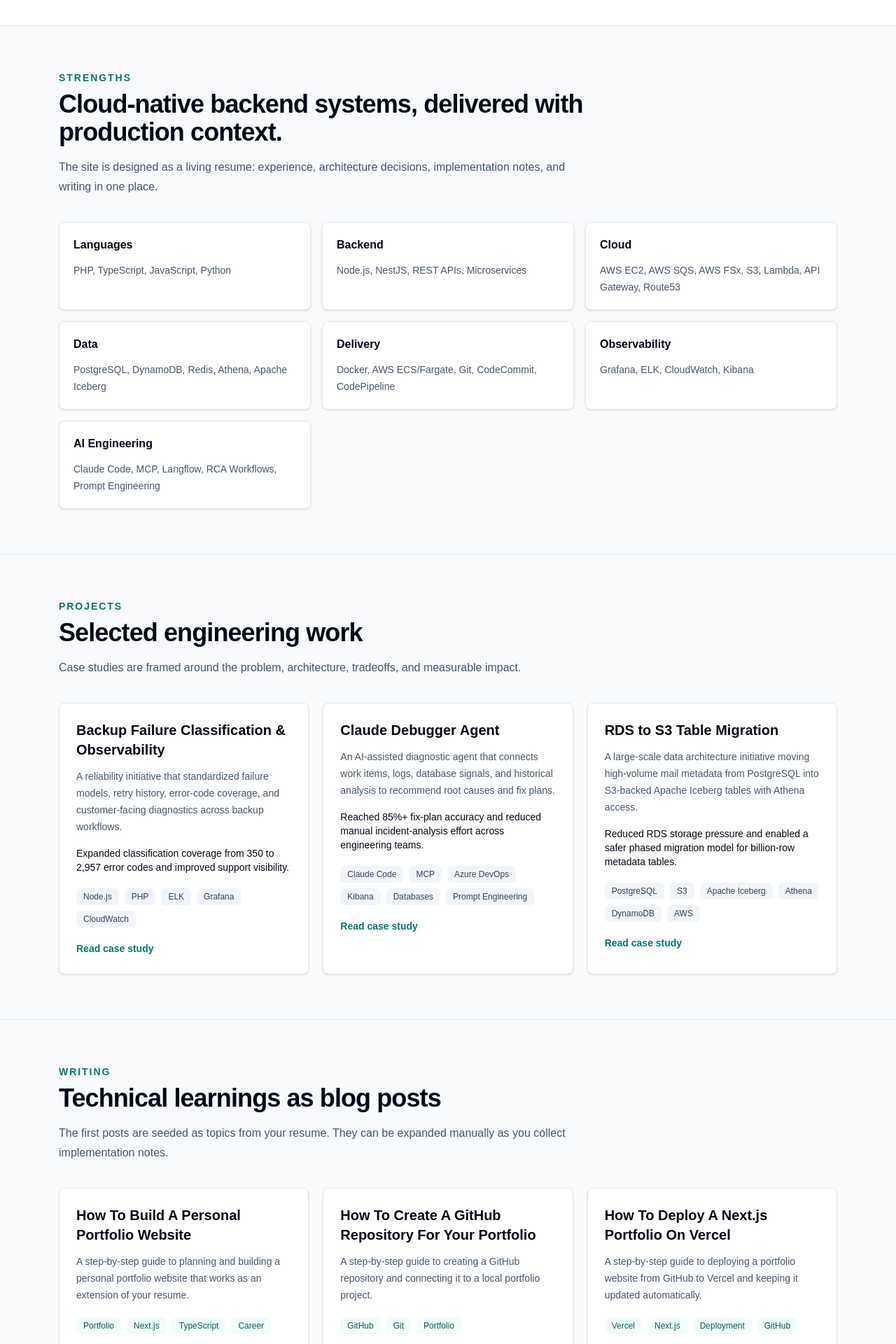
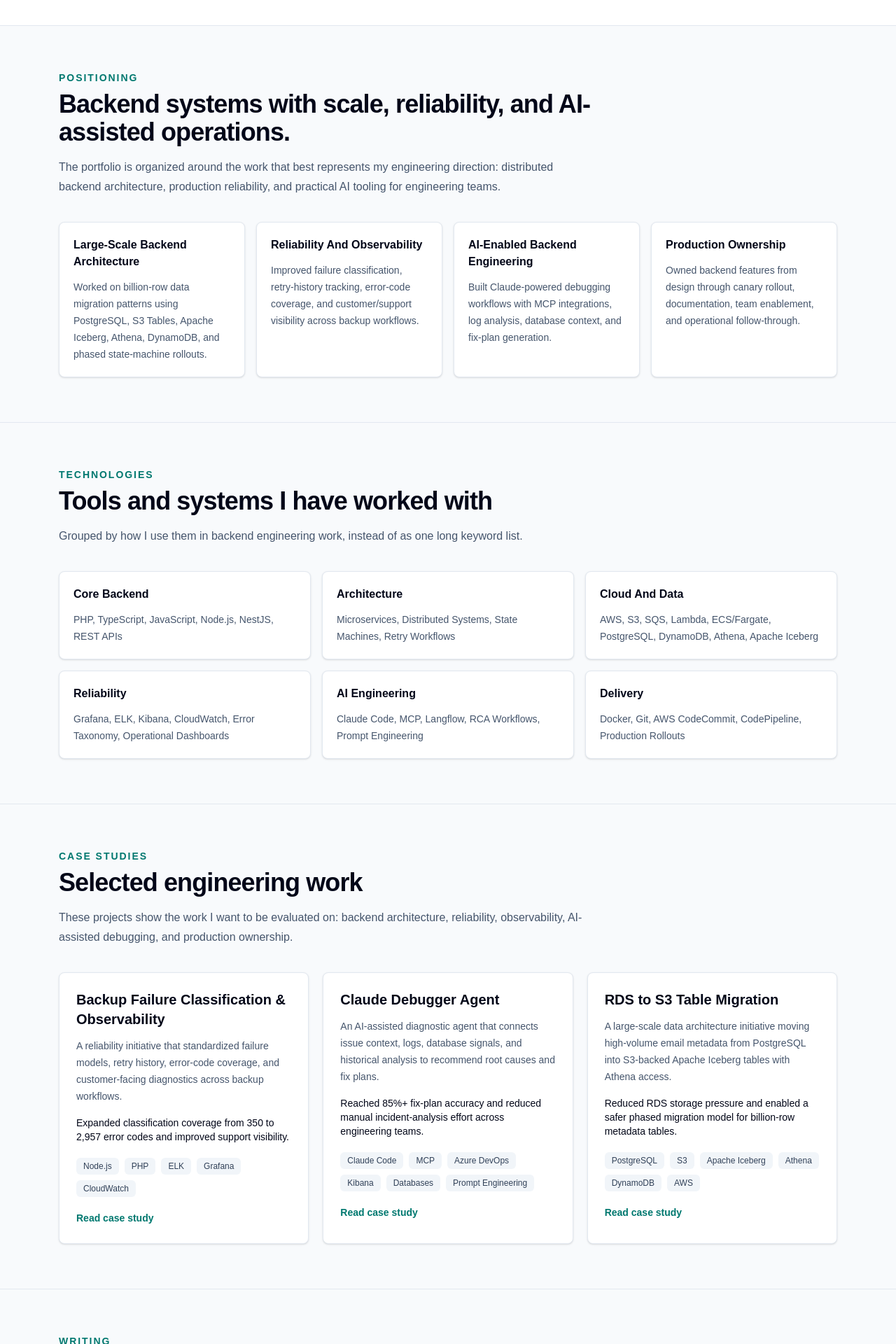
Before and after one commit to Lokesh-Burma/Personal-Portfolio, a Next.js app: page / in a window 1280 px wide. Shown: the part 760-2680 px from the top of the page at 70% size. Built offline with nearby package versions, Linux system fonts and the light colour scheme.

Commit message:
Refine portfolio content positioning

```diff
--- a/app/experience/page.tsx
+++ b/app/experience/page.tsx
@@ -1,13 +1,13 @@
 import { Section } from "@/components/section";
-import { experience, highlights } from "@/lib/profile";
+import { experience, highlights, impactAreas } from "@/lib/profile";
 
 export default function ExperiencePage() {
   return (
     <main>
       <Section
         eyebrow="Experience"
-        title="Five years building cloud-native SaaS backends"
-        intro="A concise version of the resume, with emphasis on architecture, reliability, observability, and measurable outcomes."
+        title="Senior backend engineering with production ownership"
+        intro="A concise view of my work, grouped around architecture, reliability, AI-assisted engineering, and operating SaaS systems in production."
       >
         <div className="space-y-6">
           {experience.map((item) => (
@@ -33,7 +33,22 @@
         </div>
       </Section>
 
-      <Section eyebrow="Impact" title="Resume highlights">
+      <Section
+        eyebrow="Impact themes"
+        title="What I want visitors to remember"
+        intro="Rather than treating every task equally, these are the themes that best describe the kind of engineering work I do."
+      >
+        <div className="grid gap-4 md:grid-cols-2">
+          {impactAreas.map((area) => (
+            <div className="rounded-lg border border-slate-200 bg-white p-5 shadow-sm" key={area.title}>
+              <h3 className="font-semibold text-slate-950">{area.title}</h3>
+              <p className="mt-3 text-sm leading-6 text-slate-600">{area.text}</p>
+            </div>
+          ))}
+        </div>
+      </Section>
+
+      <Section eyebrow="Proof points" title="Selected highlights">
         <div className="grid gap-4 md:grid-cols-2">
           {highlights.map((item) => (
             <div className="rounded-lg border border-slate-200 bg-white p-5 text-sm leading-6 text-slate-700 shadow-sm" key={item}>
--- a/app/page.tsx
+++ b/app/page.tsx
@@ -2,11 +2,20 @@
 import { PostCard, ProjectCard } from "@/components/cards";
 import { Section } from "@/components/section";
 import { getAllBlogPosts, getAllProjects } from "@/lib/content";
-import { highlights, profile, skills } from "@/lib/profile";
+import { highlights, impactAreas, profile, skills } from "@/lib/profile";
+
+const featuredPostSlugs = [
+  "zero-downtime-data-migration-patterns",
+  "debugging-distributed-backup-systems",
+  "understanding-how-this-frontend-portfolio-app-works",
+];
 
 export default function Home() {
   const projects = getAllProjects().slice(0, 3);
-  const posts = getAllBlogPosts().slice(0, 3);
+  const allPosts = getAllBlogPosts();
+  const posts = allPosts
+    .filter((post) => featuredPostSlugs.includes(post.slug))
+    .sort((a, b) => featuredPostSlugs.indexOf(a.slug) - featuredPostSlugs.indexOf(b.slug));
 
   return (
     <main>
@@ -14,7 +23,7 @@
         <div className="mx-auto grid min-h-[calc(100vh-73px)] max-w-6xl content-center gap-12 px-5 py-16 lg:grid-cols-[1.15fr_0.85fr] lg:items-center">
           <div>
             <p className="text-sm font-semibold uppercase tracking-[0.14em] text-teal-700">
-              Backend Software Engineer
+              Senior Software Engineer | AI-enabled backend systems
             </p>
             <h1 className="mt-5 max-w-4xl text-5xl font-semibold tracking-tight text-slate-950 md:text-7xl">
               Lokesh Burma
@@ -25,7 +34,7 @@
                 className="rounded-md bg-slate-950 px-5 py-3 text-sm font-semibold text-white transition hover:bg-slate-800"
                 href="/projects"
               >
-                View projects
+                View case studies
               </Link>
               <Link
                 className="rounded-md border border-slate-300 px-5 py-3 text-sm font-semibold text-slate-950 transition hover:bg-slate-100"
@@ -36,9 +45,9 @@
             </div>
           </div>
           <div className="rounded-lg border border-slate-200 bg-slate-50 p-6">
-            <h2 className="text-sm font-semibold uppercase tracking-[0.14em] text-slate-500">Current focus</h2>
+            <h2 className="text-sm font-semibold uppercase tracking-[0.14em] text-slate-500">Engineering impact</h2>
             <div className="mt-5 space-y-4">
-              {highlights.slice(0, 4).map((item) => (
+              {highlights.map((item) => (
                 <p className="border-l-2 border-teal-600 pl-4 text-sm leading-6 text-slate-700" key={item}>
                   {item}
                 </p>
@@ -49,9 +58,24 @@
       </section>
 
       <Section
-        eyebrow="Strengths"
-        title="Cloud-native backend systems, delivered with production context."
-        intro="The site is designed as a living resume: experience, architecture decisions, implementation notes, and writing in one place."
+        eyebrow="Positioning"
+        title="Backend systems with scale, reliability, and AI-assisted operations."
+        intro="The portfolio is organized around the work that best represents my engineering direction: distributed backend architecture, production reliability, and practical AI tooling for engineering teams."
+      >
+        <div className="grid gap-4 md:grid-cols-2 lg:grid-cols-4">
+          {impactAreas.map((area) => (
+            <div className="rounded-lg border border-slate-200 bg-white p-5 shadow-sm" key={area.title}>
+              <h3 className="font-semibold text-slate-950">{area.title}</h3>
+              <p className="mt-3 text-sm leading-6 text-slate-600">{area.text}</p>
+            </div>
+          ))}
+        </div>
+      </Section>
+
+      <Section
+        eyebrow="Technologies"
+        title="Tools and systems I have worked with"
+        intro="Grouped by how I use them in backend engineering work, instead of as one long keyword list."
       >
         <div className="grid gap-4 md:grid-cols-2 lg:grid-cols-3">
           {skills.map((skill) => (
@@ -64,9 +88,9 @@
       </Section>
 
       <Section
-        eyebrow="Projects"
+        eyebrow="Case studies"
         title="Selected engineering work"
-        intro="Case studies are framed around the problem, architecture, tradeoffs, and measurable impact."
+        intro="These projects show the work I want to be evaluated on: backend architecture, reliability, observability, AI-assisted debugging, and production ownership."
       >
         <div className="grid gap-5 lg:grid-cols-3">
           {projects.map((project) => (
@@ -77,8 +101,8 @@
 
       <Section
         eyebrow="Writing"
-        title="Technical learnings as blog posts"
-        intro="The first posts are seeded as topics from your resume. They can be expanded manually as you collect implementation notes."
+        title="Engineering notes"
+        intro="Featured posts focus on backend systems and how I reason about architecture, debugging, and this frontend portfolio as a backend engineer."
       >
         <div className="grid gap-5 lg:grid-cols-3">
           {posts.map((post) => (
--- a/content/blog/zero-downtime-data-migration-patterns.mdx
+++ b/content/blog/zero-downtime-data-migration-patterns.mdx
@@ -13,7 +13,7 @@
 
 ## The Migration Context
 
-The system had high-volume mail metadata tables in PostgreSQL. Some tables had billions of rows and were major RDS storage cost drivers.
+The system had high-volume email metadata tables in PostgreSQL. Some tables had billions of rows and were major RDS storage cost drivers.
 
 The target architecture moved older historical data to S3 Tables using Apache Iceberg and Athena, while keeping recent operational data in PostgreSQL.
 
--- a/content/projects/claude-debugger-agent.mdx
+++ b/content/projects/claude-debugger-agent.mdx
@@ -1,13 +1,13 @@
 ---
 title: "Claude Debugger Agent"
 stack: ["Claude Code", "MCP", "Azure DevOps", "Kibana", "Databases", "Prompt Engineering"]
-summary: "An AI-assisted diagnostic agent that connects work items, logs, database signals, and historical analysis to recommend root causes and fix plans."
+summary: "An AI-assisted diagnostic agent that connects issue context, logs, database signals, and historical analysis to recommend root causes and fix plans."
 outcome: "Reached 85%+ fix-plan accuracy and reduced manual incident-analysis effort across engineering teams."
 ---
 
 # Claude Debugger Agent
 
-Production debugging in distributed SaaS systems is often slow because the relevant clues are spread across work items, logs, databases, historical analysis, and team knowledge.
+Production debugging in distributed SaaS systems is often slow because the relevant clues are spread across issue context, logs, databases, historical analysis, and team knowledge.
 
 This project explored how an AI debugging agent could reduce manual triage effort and make root-cause analysis more repeatable.
 
@@ -17,7 +17,7 @@
 
 Engineers had to:
 
-- Read work items.
+- Read incident context.
 - Search logs.
 - Correlate errors across systems.
 - Inspect database state.
@@ -57,7 +57,7 @@
 The debugging flow followed a structured process.
 
 - Start with an issue or incident.
-- Fetch work-item details.
+- Fetch issue details.
 - Retrieve related log signals.
 - Pull previous analysis where available.
 - Inspect database context when required.
--- a/content/projects/rds-to-s3-table-migration.mdx
+++ b/content/projects/rds-to-s3-table-migration.mdx
@@ -1,19 +1,19 @@
 ---
 title: "RDS to S3 Table Migration"
 stack: ["PostgreSQL", "S3", "Apache Iceberg", "Athena", "DynamoDB", "AWS"]
-summary: "A large-scale data architecture initiative moving high-volume mail metadata from PostgreSQL into S3-backed Apache Iceberg tables with Athena access."
+summary: "A large-scale data architecture initiative moving high-volume email metadata from PostgreSQL into S3-backed Apache Iceberg tables with Athena access."
 outcome: "Reduced RDS storage pressure and enabled a safer phased migration model for billion-row metadata tables."
 ---
 
 # RDS to S3 Table Migration
 
-This project focused on moving high-volume Gmail and Outlook metadata from PostgreSQL into S3 Tables using Apache Iceberg and Athena, while keeping recent operational data in PostgreSQL.
+This project focused on moving high-volume email metadata from PostgreSQL into S3 Tables using Apache Iceberg and Athena, while keeping recent operational data in PostgreSQL.
 
 The core challenge was not only moving data. The harder part was changing read and write paths safely while the production system continued serving customers.
 
 ## Problem
 
-Two mail metadata tables had grown to billions of rows and had become major RDS storage cost drivers.
+Two email metadata tables had grown to billions of rows and had become major RDS storage cost drivers.
 
 The migration goal was to:
 
@@ -25,7 +25,7 @@
 
 ## My Role
 
-I owned the backend graph-service implementation for both Gmail and Outlook migration flows.
+I owned the backend graph-service implementation for both email migration flows.
 
 My ownership included:
 
@@ -40,7 +40,7 @@
 
 The migration used a phased state-machine approach.
 
-- State 0: Add DynamoDB dual writes for new Gmail and Outlook entries before migration starts.
+- State 0: Add DynamoDB dual writes for new email entries before migration starts.
 - State 1: Enable direct writes to S3, RDS, and DynamoDB.
 - State 2: Prefer DynamoDB-first reads with RDS fallback.
 
--- a/lib/content.ts
+++ b/lib/content.ts
@@ -22,6 +22,13 @@
 type ContentKind = "blog" | "projects";
 
 const contentRoot = path.join(process.cwd(), "content");
+
+const blogPriority: Record<string, number> = {
+  "zero-downtime-data-migration-patterns": 0,
+  "debugging-distributed-backup-systems": 1,
+  "understanding-how-this-frontend-portfolio-app-works": 2,
+  "from-php-monolith-to-microservices": 3,
+};
 
 function parseFrontmatter(source: string) {
   const match = source.match(/^---\n([\s\S]*?)\n---\n?([\s\S]*)$/);
@@ -69,10 +76,22 @@
     .map((file) => file.replace(/\.mdx$/, ""));
 }
 
+function getBlogRank(slug: string) {
+  return blogPriority[slug] ?? 100;
+}
+
 export function getAllBlogPosts(): BlogPost[] {
   return getSlugs("blog")
     .map((slug) => getBlogPost(slug))
-    .sort((a, b) => b.date.localeCompare(a.date));
+    .sort((a, b) => {
+      const priorityDiff = getBlogRank(a.slug) - getBlogRank(b.slug);
+
+      if (priorityDiff !== 0) {
+        return priorityDiff;
+      }
+
+      return b.date.localeCompare(a.date);
+    });
 }
 
 export function getBlogPost(slug: string): BlogPost {
--- a/lib/profile.ts
+++ b/lib/profile.ts
@@ -3,53 +3,63 @@
   title: "Senior Software Engineer",
   location: "Hyderabad, India",
   email: "lokesh.burma@outlook.com",
-  phone: "9133283812",
   linkedin: "https://www.linkedin.com/in/lokeshburma",
   resumeHref: "/Lokesh_Burma_Resume_Latest.pdf",
   summary:
-    "Backend-focused software engineer with 5 years of experience building and scaling cloud-native SaaS systems. Strong in high-throughput, low-latency backend architecture with a practical focus on reliability, performance, cost efficiency, and operational excellence.",
+    "Senior Software Engineer focused on cloud-native backend systems, reliability, large-scale data movement, and AI-assisted engineering workflows. I build production backend systems that are easier to scale, observe, debug, and operate.",
 };
 
 export const skills = [
   {
-    group: "Languages",
-    items: ["PHP", "TypeScript", "JavaScript", "Python"],
+    group: "Core Backend",
+    items: ["PHP", "TypeScript", "JavaScript", "Node.js", "NestJS", "REST APIs"],
   },
   {
-    group: "Backend",
-    items: ["Node.js", "NestJS", "REST APIs", "Microservices"],
+    group: "Architecture",
+    items: ["Microservices", "Distributed Systems", "State Machines", "Retry Workflows"],
   },
   {
-    group: "Cloud",
-    items: ["AWS EC2", "AWS SQS", "AWS FSx", "S3", "Lambda", "API Gateway", "Route53"],
+    group: "Cloud And Data",
+    items: ["AWS", "S3", "SQS", "Lambda", "ECS/Fargate", "PostgreSQL", "DynamoDB", "Athena", "Apache Iceberg"],
   },
   {
-    group: "Data",
-    items: ["PostgreSQL", "DynamoDB", "Redis", "Athena", "Apache Iceberg"],
-  },
-  {
-    group: "Delivery",
-    items: ["Docker", "AWS ECS/Fargate", "Git", "CodeCommit", "CodePipeline"],
-  },
-  {
-    group: "Observability",
-    items: ["Grafana", "ELK", "CloudWatch", "Kibana"],
+    group: "Reliability",
+    items: ["Grafana", "ELK", "Kibana", "CloudWatch", "Error Taxonomy", "Operational Dashboards"],
   },
   {
     group: "AI Engineering",
     items: ["Claude Code", "MCP", "Langflow", "RCA Workflows", "Prompt Engineering"],
   },
+  {
+    group: "Delivery",
+    items: ["Docker", "Git", "AWS CodeCommit", "CodePipeline", "Production Rollouts"],
+  },
 ];
 
 export const highlights = [
-  "Owned backend graph-service changes for a billion-row PostgreSQL to S3 Tables migration using Apache Iceberg, Athena, and DynamoDB lookup caching.",
-  "Implemented a phased migration state machine covering DynamoDB dual writes, direct S3 writes, and DynamoDB-first reads with RDS fallback.",
-  "Delivered production canary rollout for large-scale mail metadata migration with zero impact on unrelated customers.",
-  "Expanded backup failure classification from 350 to 2,957 error codes across backup, restore, export, and post-processing workflows.",
-  "Built a Claude-powered debugging agent with Azure DevOps, Kibana, and database integrations, reaching 85%+ fix-plan accuracy.",
-  "Resolved 196 production work items across Gmail, Outlook, Drive, Slack, Salesforce, Cloud Mover, and related platform areas.",
-  "Built Grafana monitoring for onboarding pending users across trial and paid accounts to improve operational visibility.",
-  "Delivered 15 user stories and owned 17 production deployments while supporting incident and customer-ticket responsibilities.",
+  "Designed phased backend migration patterns for moving high-volume relational data into S3-backed analytical storage.",
+  "Built reliability workflows that classify retryable and permanent failures, preserve retry history, and improve support diagnostics.",
+  "Created AI-assisted debugging workflows that combine issue context, logs, database signals, and structured RCA techniques.",
+  "Improved operational visibility with dashboards, standardized status models, and clearer production diagnostics.",
+];
+
+export const impactAreas = [
+  {
+    title: "Large-Scale Backend Architecture",
+    text: "Worked on billion-row data migration patterns using PostgreSQL, S3 Tables, Apache Iceberg, Athena, DynamoDB, and phased state-machine rollouts.",
+  },
+  {
+    title: "Reliability And Observability",
+    text: "Improved failure classification, retry-history tracking, error-code coverage, and customer/support visibility across backup workflows.",
+  },
+  {
+    title: "AI-Enabled Backend Engineering",
+    text: "Built Claude-powered debugging workflows with MCP integrations, log analysis, database context, and fix-plan generation.",
+  },
+  {
+    title: "Production Ownership",
+    text: "Owned backend features from design through canary rollout, documentation, team enablement, and operational follow-through.",
+  },
 ];
 
 export const experience = [
@@ -59,14 +69,13 @@
     location: "Hyderabad, India",
     period: "May 2023 - Present",
     bullets: [
-      "Owned backend implementation for Gmail and Outlook metadata migration from PostgreSQL to S3 Tables, covering billions of rows and reducing RDS storage pressure.",
-      "Designed and implemented a phased migration state machine with DynamoDB dual writes, direct S3 writes, and DynamoDB-first reads with RDS fallback.",
-      "Delivered eligible and ineligible item classification across backup, restore, and export failures, improving customer visibility into storage discrepancies.",
-      "Expanded error-code coverage from 350 to 2,957 codes and standardized retry-history models with attempt-level status, error code, and data-size details.",
-      "Built a Claude-powered debugging agent for automated root-cause analysis using Azure DevOps, Kibana, database signals, and issue-based fix-plan generation.",
-      "Created setup guides and KT sessions that helped engineering teams adopt AI-assisted debugging workflows independently.",
-      "Resolved 196 production work items across multiple cloud workloads and owned Salesforce cloud maintenance during the review period.",
-      "Built Grafana monitoring for onboarding pending users and contributed to infrastructure efficiency work such as ARM migration support.",
+      "Architecture: Owned backend implementation for migrating high-volume email metadata from PostgreSQL to S3 Tables while preserving safe read/write behavior.",
+      "Migration safety: Designed phased state-machine flows with cache-assisted reads, fallback paths, and tenant-level rollout control.",
+      "Reliability: Delivered failure classification across backup, restore, and export workflows, improving visibility into retryable and permanently failed items.",
+      "Observability: Expanded structured error-code coverage and standardized retry-history models with attempt-level status, error code, and data-size context.",
+      "AI engineering: Built a Claude-powered debugging agent that uses issue context, log signals, database context, and RCA patterns to produce fix plans.",
+      "Enablement: Created setup guides and knowledge-transfer sessions so engineers could adopt AI-assisted debugging workflows independently.",
+      "Operations: Built monitoring for onboarding and production health signals, and supported reliability work across multiple cloud workloads.",
     ],
   },
   {
@@ -87,7 +96,7 @@
     slug: "rds-to-s3-table-migration",
     title: "RDS to S3 Table Migration",
     summary:
-      "A large-scale data architecture initiative moving high-volume mail metadata from PostgreSQL into S3-backed Apache Iceberg tables with Athena access.",
+      "A large-scale data architecture initiative moving high-volume email metadata from PostgreSQL into S3-backed Apache Iceberg tables with Athena access.",
     stack: ["PostgreSQL", "S3", "Apache Iceberg", "Athena", "DynamoDB", "AWS"],
     outcome: "Reduced RDS storage pressure and enabled a safer phased migration model for billion-row metadata tables.",
   },
@@ -95,7 +104,7 @@
     slug: "claude-debugger-agent",
     title: "Claude Debugger Agent",
     summary:
-      "An AI-assisted diagnostic agent that connects work items, logs, database signals, and historical analysis to recommend root causes and fix plans.",
+      "An AI-assisted diagnostic agent that connects issue context, logs, database signals, and historical analysis to recommend root causes and fix plans.",
     stack: ["Claude Code", "MCP", "Azure DevOps", "Kibana", "Databases", "Prompt Engineering"],
     outcome: "Reached 85%+ fix-plan accuracy and reduced manual incident-analysis effort across engineering teams.",
   },
@@ -108,30 +117,3 @@
     outcome: "Expanded classification coverage from 350 to 2,957 error codes and improved support visibility.",
   },
 ];
-
-export const posts = [
-  {
-    slug: "zero-downtime-data-migration-patterns",
-    title: "Zero-Downtime Data Migration Patterns for SaaS Backends",
-    date: "2026-06-28",
-    summary:
-      "Notes on phased write routing, state machines, cache strategy, and operational safety during large backend migrations.",
-    tags: ["AWS", "PostgreSQL", "S3", "Distributed Systems"],
-  },
-  {
-    slug: "debugging-distributed-backup-systems",
-    title: "Debugging Distributed Backup Systems",
-    date: "2026-06-28",
-    summary:
-      "How structured error taxonomies, retry history, and logs turn noisy backup failures into actionable diagnostics.",
-    tags: ["Observability", "Distributed Services", "Reliability"],
-  },
-  {
-    slug: "from-php-monolith-to-microservices",
-    title: "From PHP Monolith to Microservices",
-    date: "2026-06-28",
-    summary:
-      "A practical reflection on boundaries, deployment cadence, and maintainability when modernizing a SaaS backend.",
-    tags: ["PHP", "Microservices", "Architecture"],
-  },
-];
```
